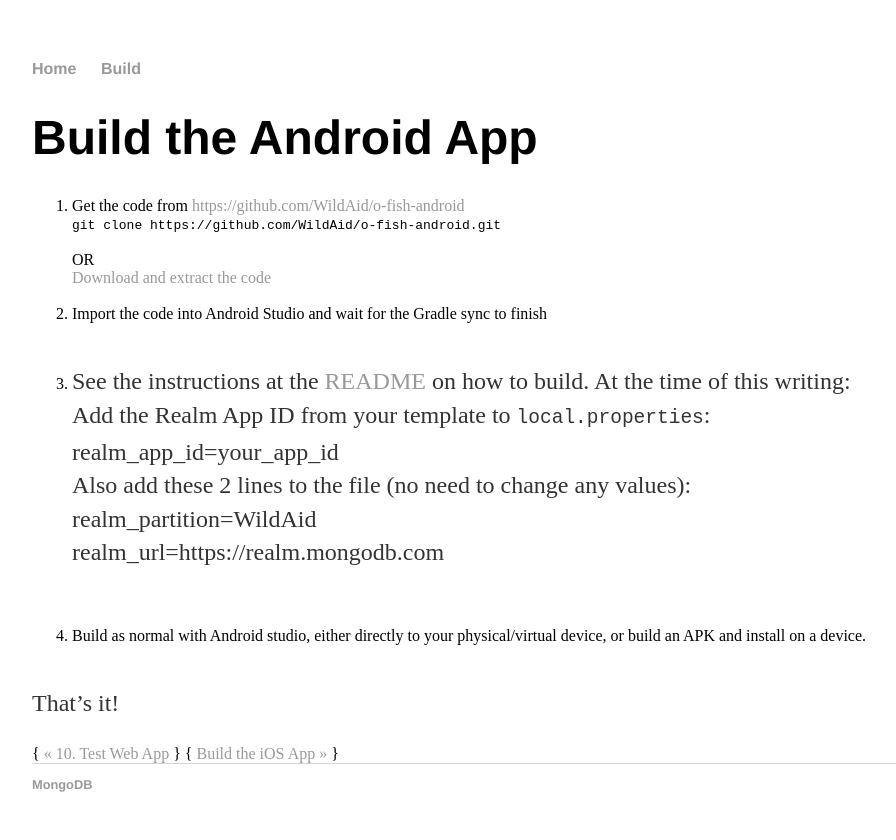
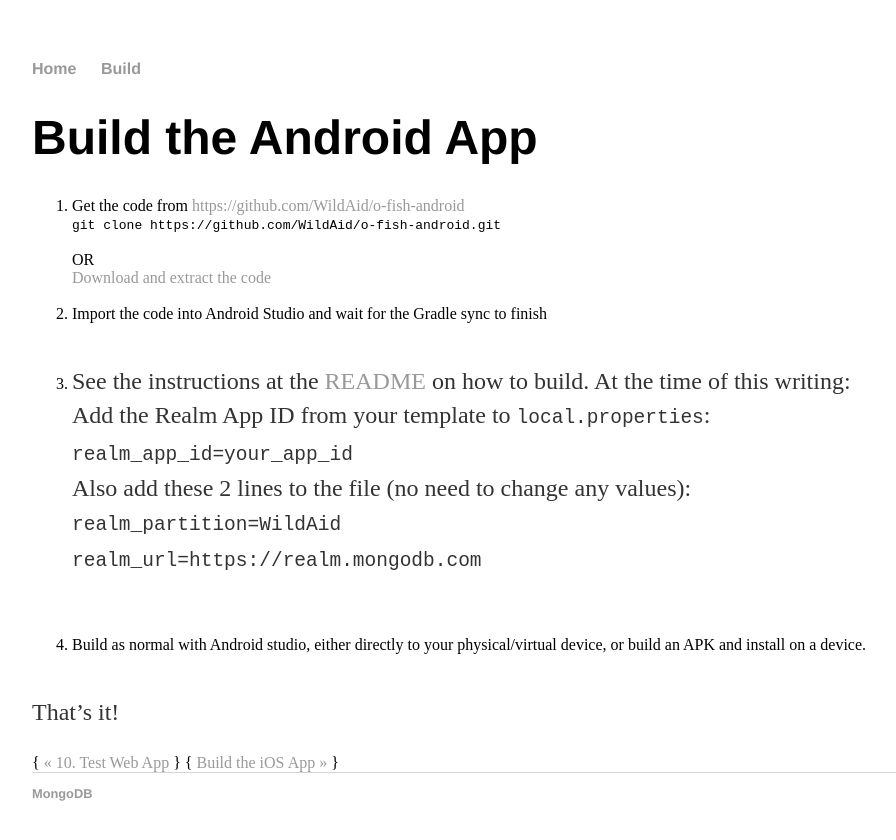
Before and after one commit to WildAid/wildaid.github.io, a Jekyll site: the page built from _posts/2020-06-11-Build-Android.md, in a window 1280 px wide. Shown: the top 840 px of the page, without its empty margins (160-1056 px from the left). Built offline with Jekyll 4.4.1, drawn with Linux system fonts in a browser that asks for light colours.

```diff
--- a/_posts/2020-06-11-Build-Android.md
+++ b/_posts/2020-06-11-Build-Android.md
@@ -10,10 +10,10 @@ categories: build
 1. Import the code into Android Studio and wait for the Gradle sync to finish<BR><BR>
 1. See the instructions at the <A HREF="https://github.com/WildAid/o-fish-android/blob/main/README.md">README</A> on how to build. At the time of this writing:<BR>
 Add the Realm App ID from your template to `local.properties`:<BR>
-realm_app_id=your_app_id<BR>
+`realm_app_id=your_app_id`<BR>
 Also add these 2 lines to the file (no need to change any values):<BR>
-realm_partition=WildAid<BR>
-realm_url=https://realm.mongodb.com<BR><BR>
+`realm_partition=WildAid`<BR>
+`realm_url=https://realm.mongodb.com`<BR><BR>
 
 1. Build as normal with Android studio, either directly to your physical/virtual device, or build an APK and install on a device.<BR><BR>
 
```
